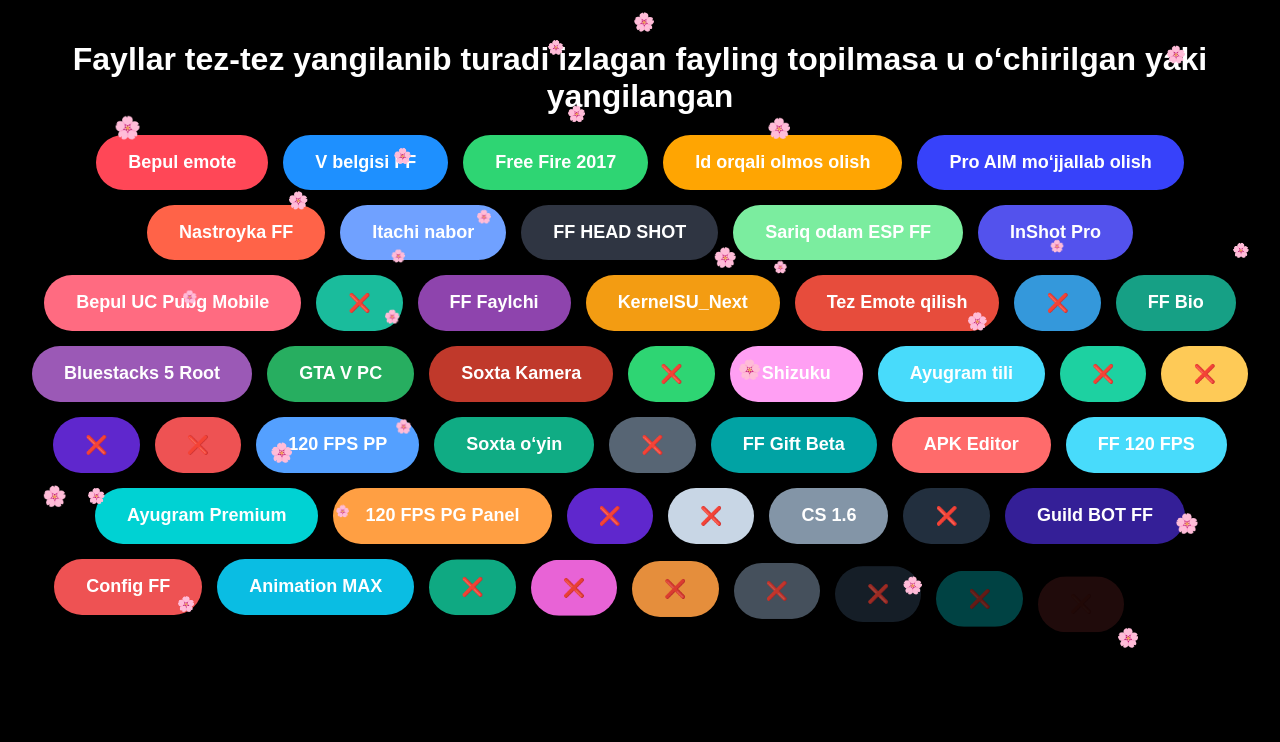
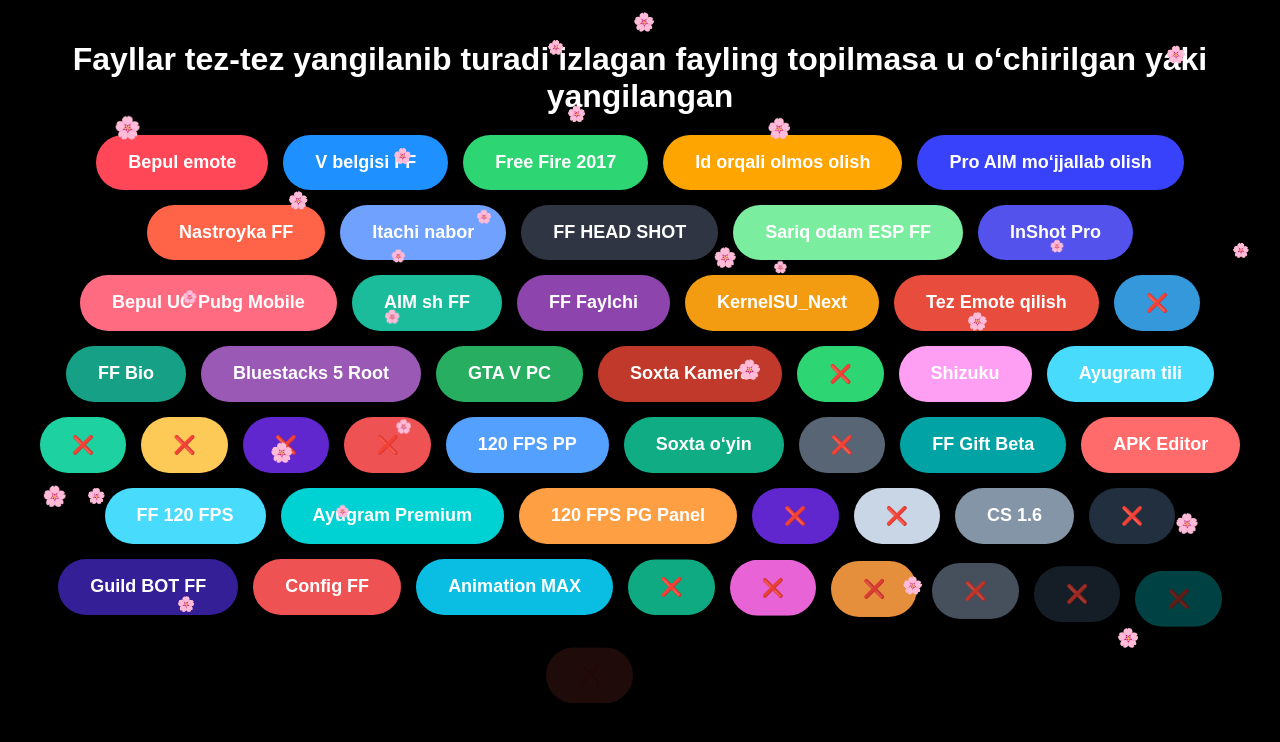
Before and after one commit to Modderff/Fayllar, a plain HTML site: page Maxfiy-havola.html in a window 1280 px wide. Drawn offline with Linux system fonts and the light colour scheme.

Commit message:
Update Maxfiy-havola.html

```diff
--- a/Maxfiy-havola.html
+++ b/Maxfiy-havola.html
@@ -219,7 +219,7 @@
   <a href="https://www.mediafire.com/file/rkv5s5pnwfeu6h6/Sariq+odam+FF_1.0.apk/file" class="button b9">Sariq odam ESP FF</a>
   <a href="https://modderff.github.io/Fayllar/APK/Inshot.html" class="button b10">InShot Pro</a>
   <a href="https://modderff.github.io/Fayllar/APK/Free-UC.html" class="button b11">Bepul UC Pubg Mobile</a>
-  <a href="#" class="button b12">❌</a>
+  <a href="https://modderff.github.io/Fayllar/APK/HeadShot.html" class="button b12">AIM sh FF</a>
   <a href="https://modderff.github.io/Fayllar/APK/FF-Faylchi.html" class="button b13">FF Faylchi</a>
   <a href="https://www.mediafire.com/file/v8gatucn52fkwe6/KernelSU_Next_v3.1.0-spoofed_33024-release.apk/file" class="button b14">KernelSU_Next</a>
   <a href="https://modderff.github.io/Fayllar/APK/Tez-Emote.html" class="button b15">Tez Emote qilish</a>
```
